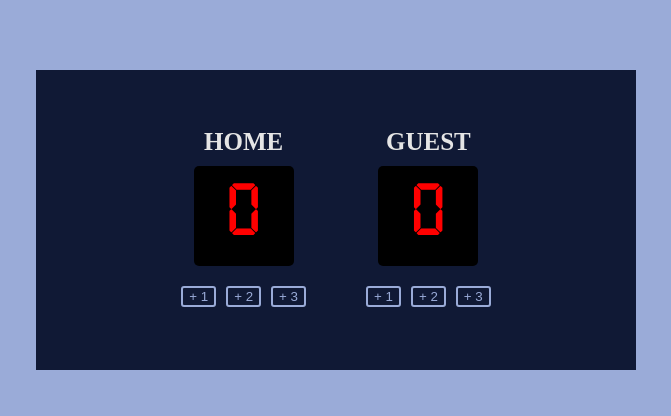
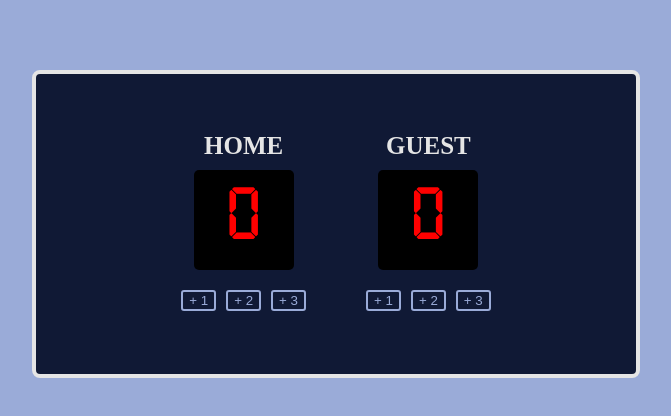
Before and after one commit to Jo-se-ph11/baseball-Scoreboard, a plain HTML site: page index.html in a window 1280 px wide. Shown: the whole page, without its empty margins (304-975 px from the left). Drawn offline with Linux system fonts and the light colour scheme.

Commit message:
add boder

```diff
--- a/style.css
+++ b/style.css
@@ -11,6 +11,8 @@ body {
 
 }
 .container {
+    border-radius: 8px;
+    border: 4px solid #E5E5E5;
     margin-top: 70px;
     height: 300px;
     width: 600px;
```
